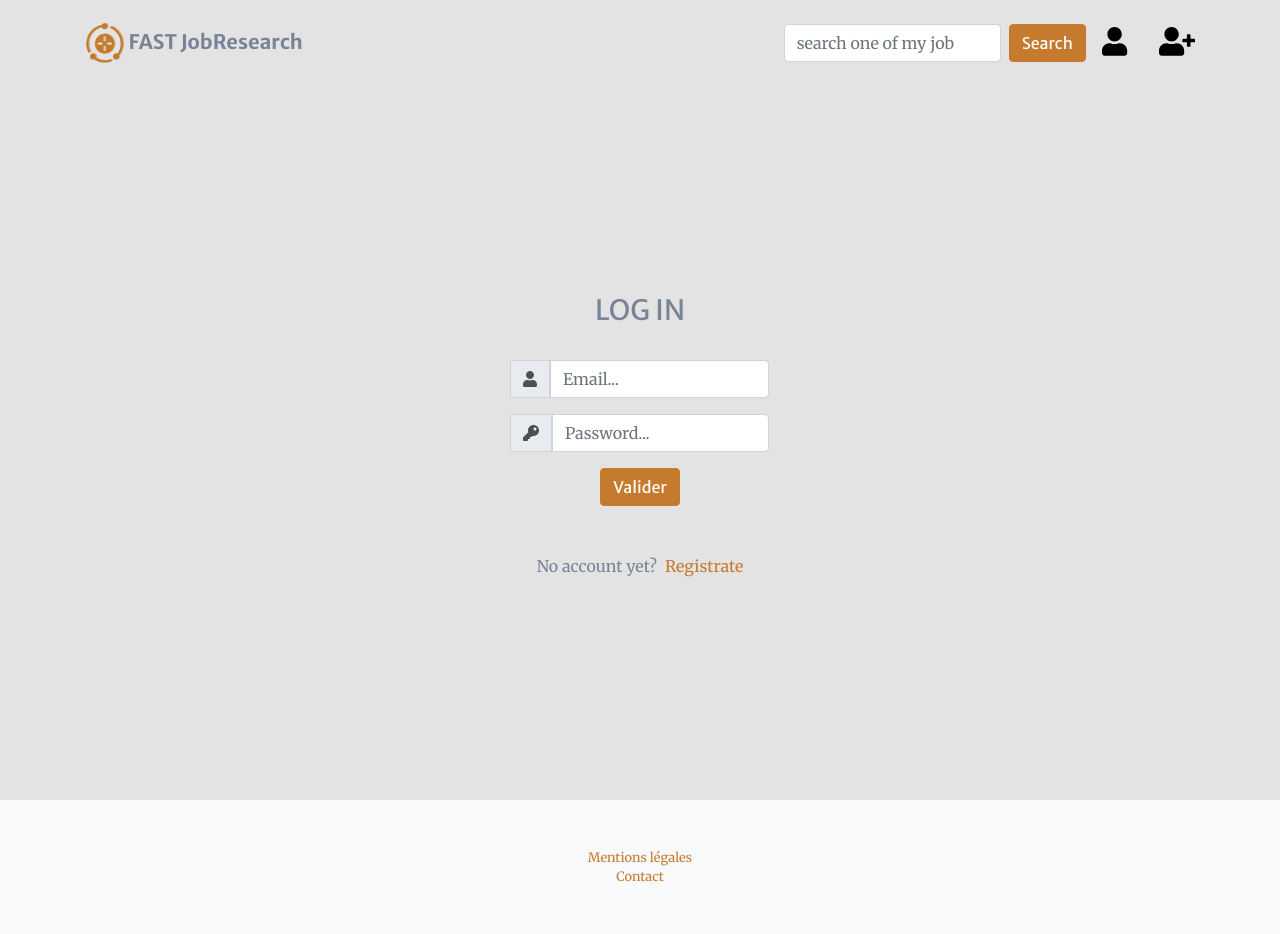
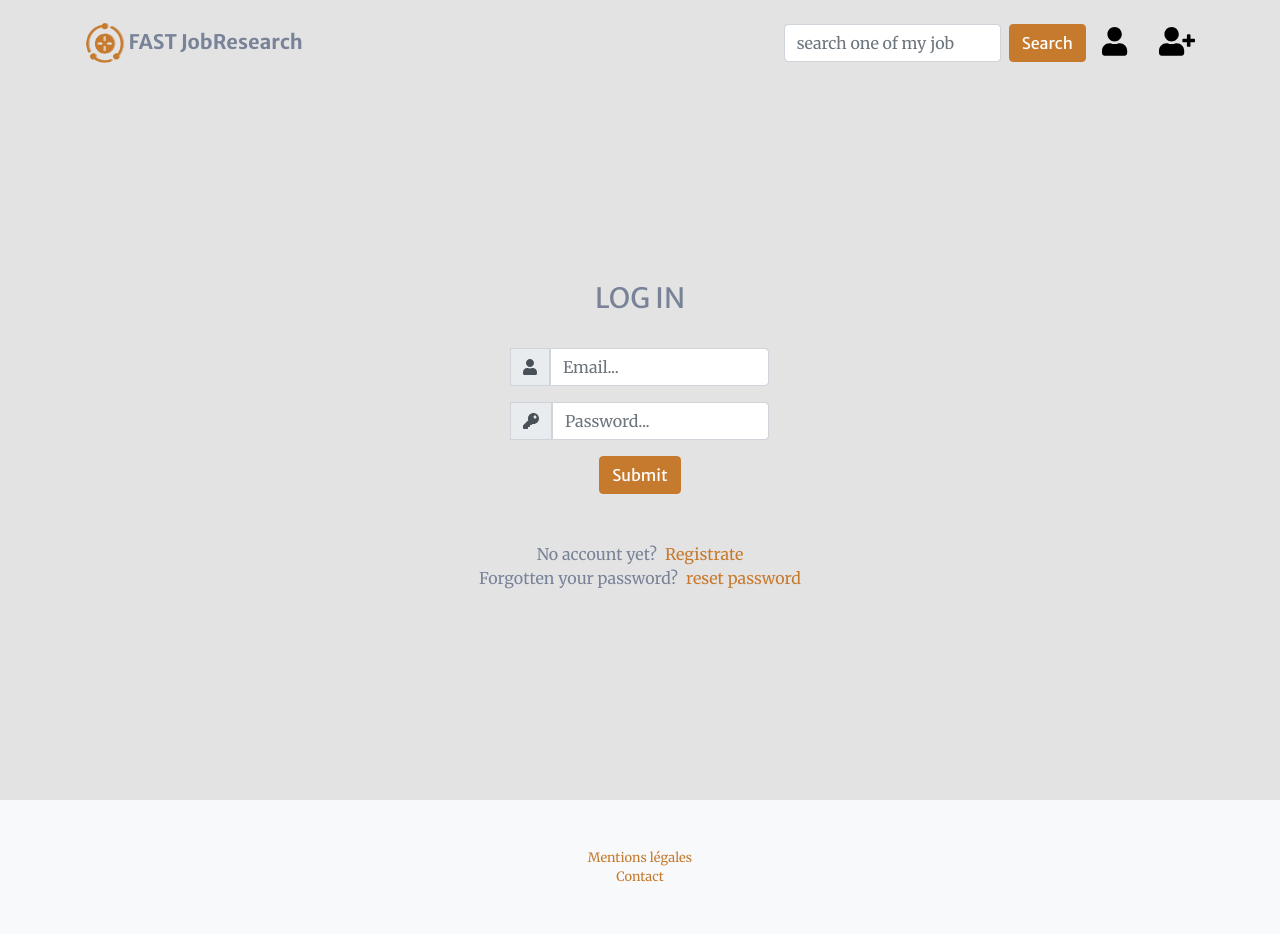
Before and after one commit to MyBhive/JobSearchMonitoring, a Django app: page /login/ in a window 1280 px wide. Run offline with Django 3.2, Linux system fonts and the light colour scheme; some libraries are stand-ins or nearby versions.

Commit message:
add forgotten password button

```diff
--- a/templates/userpages/login.html
+++ b/templates/userpages/login.html
@@ -19,7 +19,7 @@
                                 <div class="input-group-append">
                                     <span class="input-group-text"><i class="fas fa-user"></i></span>
                                 </div>
-                                <input type="text" name="username" placeholder="Email..." class="form-control">
+                                <input type="text" name="email" placeholder="Email..." class="form-control">
                             </div>
                             <div class="input-group mb-3">
                                 <div class="input-group-append">
@@ -29,7 +29,7 @@
                             </div>
 
                                 <div class="d-flex justify-content-center mt-3 login_container">
-                                    <input id="valid_log_in" class="btn btn-primary" type="submit" value="Valider">
+                                    <input id="valid_log_in" class="btn btn-primary" type="submit" value="Submit">
                                 </div>
                         </form>
 
@@ -43,6 +43,9 @@
                         <div class="d-flex justify-content-center links" style="color: #798398;">
                             No account yet? <a href="{% url 'sign_in' %}" class="ml-2">Registrate</a>
                         </div>
+                        <div class="d-flex justify-content-center links" style="color: #798398;">
+                            Forgotten your password? <a href="{% url 'password_reset' %}" class="ml-2">reset password</a>
+                        </div>
 
                     </div>
                 </div>
```
